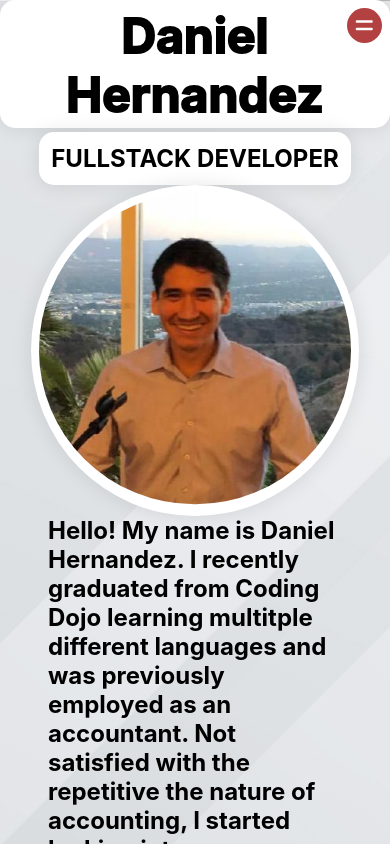
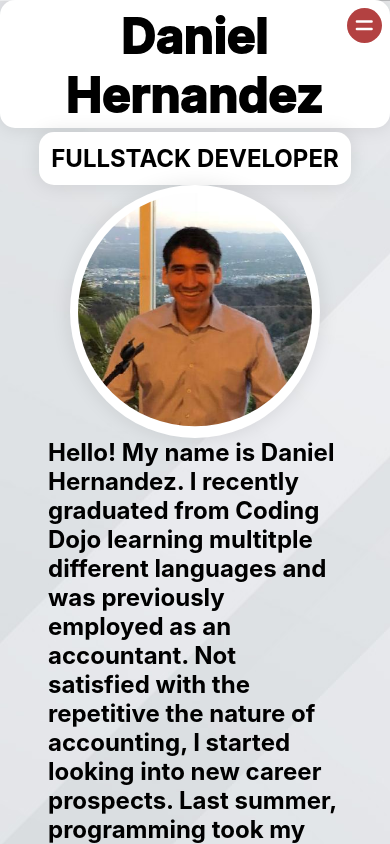
Before and after one commit to danielhernandez918/portfolio, a React (Create React App) app: page / in a window 390 px wide. Shown: the top 844 px of the page. Built offline with nearby package versions, Linux system fonts and the light colour scheme.

Commit message:
Change nav styles

```diff
--- a/public/index.html
+++ b/public/index.html
@@ -30,8 +30,8 @@
     <noscript>You need to enable JavaScript to run this app.</noscript>
     <div id="root"></div>
     <!--
-      This HTML file is a template.
-      If you open it directly in the browser, you will see an empty page.
+      This HTML file is a template
+      If you open it directly in the browser, you will see an empty page
 
       You can add webfonts, meta tags, or analytics to this file.
       The build step will place the bundled scripts into the <body> tag.
--- a/src/views/about/aboutStyles.scss
+++ b/src/views/about/aboutStyles.scss
@@ -55,7 +55,11 @@
     padding: .5em;
     border-radius: 50%;
     box-shadow: 0 0 20px rgba(0, 0, 0, 0.1);
-    @media screen and (max-width: 993px) {
+    @media screen and (max-width: 576px) {
+        width: 60%;
+        padding-bottom: 3%;
+    }
+    @media screen and (min-width: 577px) and (max-width: 993px) {
         width: 80%;
         padding-bottom: 3%;
     }
--- a/src/views/nav/navStyles.scss
+++ b/src/views/nav/navStyles.scss
@@ -9,6 +9,7 @@
     justify-content: space-around;
     gap: 25px;
     font-size: 2.2rem;
+    font-weight: bold;
     list-style-type: none;
     position: fixed;
     width: 100%;
```
